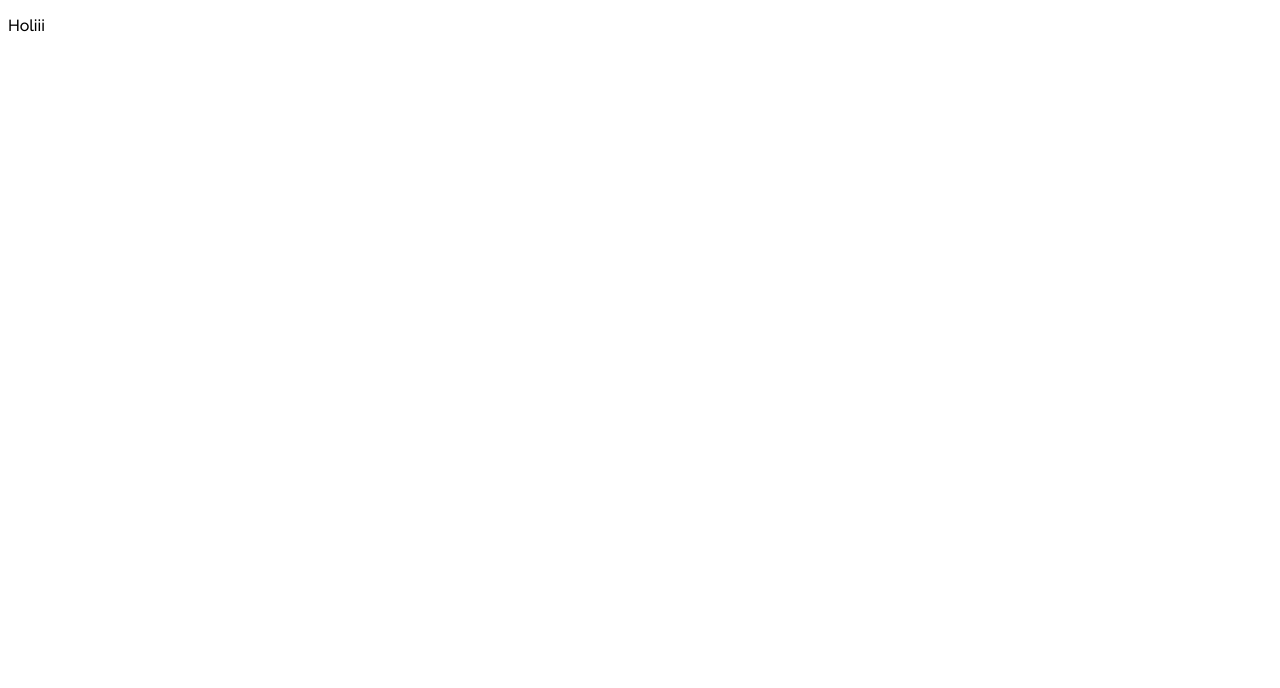
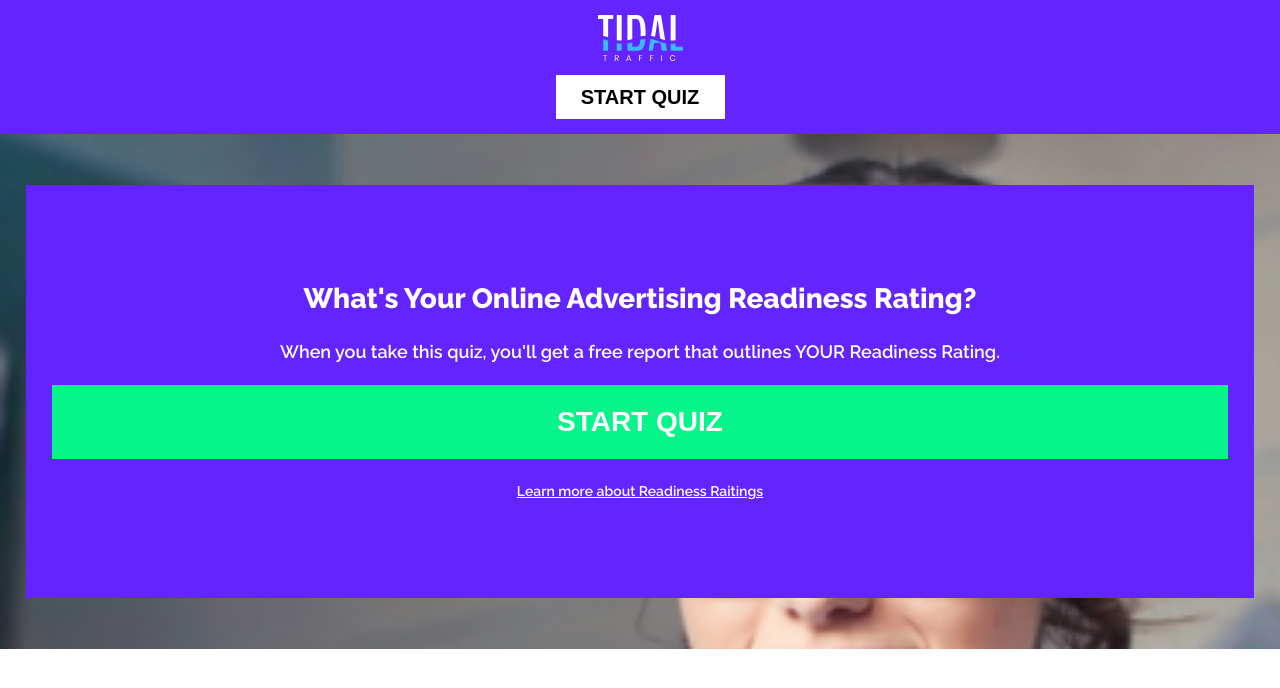
Before and after one commit to santihoyos15/socialFeedApp, a React (Vite) app: page / in a window 1280 px wide. Shown: the top 688 px of the page. Built offline with nearby package versions, Linux system fonts and the light colour scheme; a web font is replaced by a local one.

Commit message:
FEAT:1 Implement Header in the UI

```diff
--- a/index.html
+++ b/index.html
@@ -1,8 +1,9 @@
 <!DOCTYPE html>
 <html lang="en">
+
 <head>
   <meta charset="UTF-8" />
-    <link rel="icon" type="image/svg+xml" href="/vite.svg" />
+  <!-- <link rel="icon" type="image/svg+xml" href="/vite.svg" /> -->
   <meta name="viewport" content="width=device-width, initial-scale=1.0" />
 
   <link rel="preconnect" href="https://fonts.googleapis.com">
@@ -13,8 +14,10 @@
 
   <title>Social Feed</title>
 </head>
+
 <body>
   <div id="root"></div>
   <script type="module" src="/src/main.jsx"></script>
 </body>
+
 </html>
--- a/src/components/Header/Header.jsx
+++ b/src/components/Header/Header.jsx
@@ -1,8 +1,33 @@
-import React from 'react';
-import { HeaderComp } from './styles';
+import {
+  HeaderComp,
+  Logo,
+  UpperHeader,
+  LowerHeader,
+  LandingContent,
+  Title,
+  Subtitle,
+  HyperLink,
+} from './styles';
+import tidalLogo from '../../assets/commons/tidalLogo.svg';
+import { PrimaryButton } from '../PrimaryButton/PrimaryButton';
+import { SecondaryButton } from '../SecondaryButton/SecondaryButton';
 
 export const Header = () => (
   <HeaderComp>
-    <p>Holiii</p>
+    <UpperHeader>
+      <Logo src={tidalLogo} />
+      <SecondaryButton>START QUIZ</SecondaryButton>
+    </UpperHeader>
+    <LowerHeader>
+      <LandingContent>
+        <Title>What's Your Online Advertising Readiness Rating?</Title>
+        <Subtitle>
+          When you take this quiz, you'll get a free report that outlines YOUR
+          Readiness Rating.
+        </Subtitle>
+        <PrimaryButton>START QUIZ</PrimaryButton>
+        <HyperLink href="#">Learn more about Readiness Raitings</HyperLink>
+      </LandingContent>
+    </LowerHeader>
   </HeaderComp>
 );
--- a/src/components/Header/styles.js
+++ b/src/components/Header/styles.js
@@ -1,5 +1,64 @@
 import styled from 'styled-components';
+import landingPicture from '../../assets/commons/landingPicture.jpg';
 
-export const HeaderComp = styled.header`
-  background-color: white;
+export const HeaderComp = styled.header``;
+
+export const UpperHeader = styled.div`
+  display: flex;
+  height: 134px;
+  flex-direction: column;
+  align-items: center;
+  justify-content: space-evenly;
+  background-color: var(--primary-color);
 `;
+
+export const Logo = styled.img``;
+
+export const LowerHeader = styled.div`
+  height: 515px;
+  background-image: url(${landingPicture});
+  background-repeat: no-repeat;
+  background-size: cover;
+  display: flex;
+  justify-content: center;
+  align-items: center;
+  padding: 51px 26px;
+`;
+
+export const LandingContent = styled.section`
+  background-color: var(--primary-color);
+  width: 100%;
+  height: 413px;
+  padding: 30px 26px;
+  color: #ffff;
+  display: flex;
+  flex-direction: column;
+  justify-content: center;
+  align-items: center;
+  gap: 20px;
+`;
+
+export const Title = styled.h1`
+  font-size: 28px;
+  font-weight: 800;
+  line-height: 38px;
+  letter-spacing: 0em;
+  text-align: center;
+`;
+
+export const Subtitle = styled.p`
+  font-size: 18px;
+  font-weight: 600;
+  line-height: 27px;
+  letter-spacing: 0em;
+  text-align: center;
+`;
+
+export const HyperLink = styled.a`
+  color: inherit;
+  font-size: 14px;
+  font-weight: 600;
+  line-height: 24px;
+  letter-spacing: 0em;
+  text-align: center;
+`;
--- /dev/null
+++ b/src/components/PrimaryButton/PrimaryButton.jsx
@@ -0,0 +1,3 @@
+import { Button } from './styles';
+
+export const PrimaryButton = ({ children }) => <Button>{children}</Button>;
--- /dev/null
+++ b/src/components/PrimaryButton/styles.js
@@ -0,0 +1,13 @@
+import styled from 'styled-components';
+
+export const Button = styled.button`
+  width: 100%;
+  height: 74px;
+  border: none;
+  cursor: pointer;
+  background-color: var(--secondary-color);
+  font-family: var(--secondary-font);
+  color: #ffff;
+  font-weight: 800;
+  font-size: 28px;
+`;
--- /dev/null
+++ b/src/components/SecondaryButton/SecondaryButton.jsx
@@ -0,0 +1,3 @@
+import { Button } from './styles';
+
+export const SecondaryButton = ({ children }) => <Button>{children}</Button>;
--- /dev/null
+++ b/src/components/SecondaryButton/styles.js
@@ -0,0 +1,13 @@
+import styled from 'styled-components';
+
+export const Button = styled.button`
+  width: 169px;
+  height: 44px;
+  border: none;
+  background-color: #ffff;
+  color: #000;
+  font-family: var(--secondary-font);
+  font-weight: 800;
+  font-size: 20px;
+  cursor: pointer;
+`;
--- a/src/index.css
+++ b/src/index.css
@@ -5,6 +5,16 @@
   --secondary-font: 'SF Compact Display', sans-serif;
 }
 
+* {
+  margin: 0;
+  padding: 0;
+  box-sizing: border-box;
+}
+
 html {
   font-family: var(--primary-font);
 }
+
+body {
+  margin: 0;
+}
```
Also changed, not shown: src/assets/commons/landingPicture.jpg (added), src/assets/commons/tidalLogo.svg (added). Lines whose indentation alone changed are shown as unchanged.
